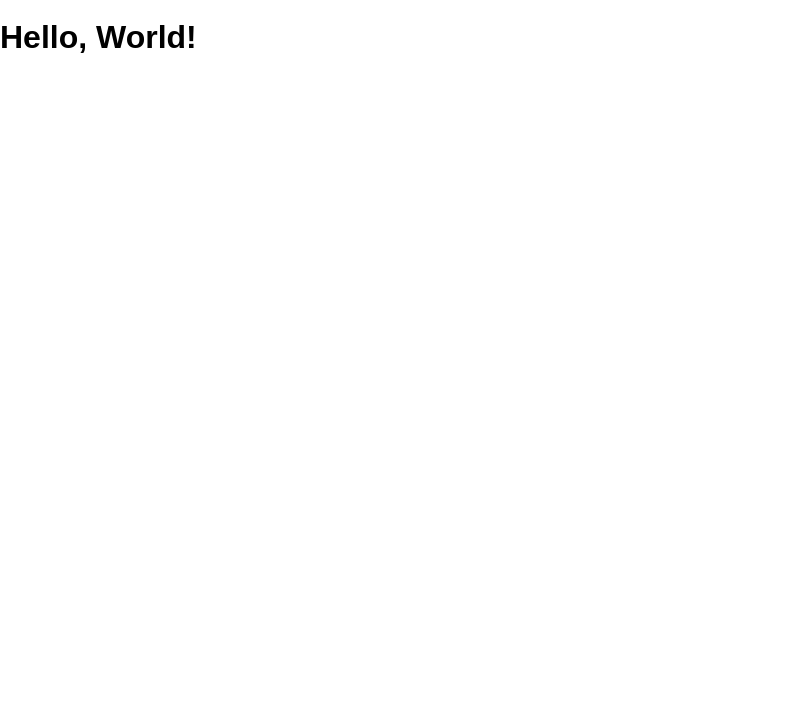
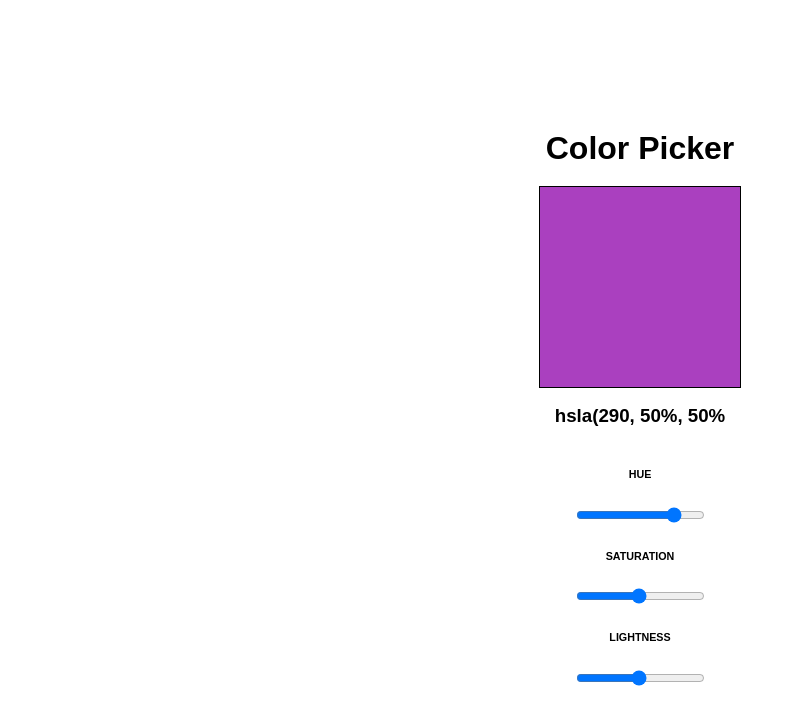
Before and after one commit to KillahBea/color-picker, a website: page public/index.html in a window 1280 px wide. Shown: the whole page, without its empty margins (0-802 px from the left). Drawn offline with Linux system fonts and the light colour scheme.

Commit message:
color picker

```diff
--- a/public/index.html
+++ b/public/index.html
@@ -1,14 +1,25 @@
 <!DOCTYPE html>
 <html>
   <head lang="en">
-    <meta charset="UTF-8">
-    <meta name="viewport" content="width=device-width, initial-scale=1">
+    <meta charset="UTF-8" />
+    <meta name="viewport" content="width=device-width, initial-scale=1" />
     <title>Color Picker</title>
-    <link rel="shortcut icon" href="/favicon.ico">
-    <link rel="stylesheet" href="/screen.css">
+    <link rel="shortcut icon" href="/favicon.ico" />
+    <link rel="stylesheet" href="/screen.css" />
   </head>
   <body>
-    <h1 class='hello-world'></h1>
+    <h1 class="color-picker">Color Picker</h1>
+    <div class="swatch" style="background-color: hsl(170, 55%, 55%)"></div>
+    <h3 class="colorName">Color Name</h3>
+    <form>
+      <h6>HUE</h6>
+      <input name="hue" type="range" min="1" max="360" value="290" />
+      <h6>SATURATION</h6>
+      <input name="sat" type="range" min="1" max="100" value="50" />
+      <h6>LIGHTNESS</h6>
+      <input name="light" type="range" min="1" max="100" value="50" />
+    </form>
+
     <script src="/main.js" charset="utf-8"></script>
   </body>
 </html>
--- a/public/main.js
+++ b/public/main.js
@@ -1,7 +1,40 @@
+let hue = 290
+let sat = 50
+let light = 50
+
+const setColor = () => {
+  document.querySelector('.colorName').textContent = getHSL()
+  const swatch = document.querySelector('.swatch')
+  swatch.style.backgroundColor = getHSL()
+  document.querySelector('.satcolor').style.backgroundColor = getHSL()
+}
+const getHSL = () => {
+  return `hsla(${hue}, ${sat}%, ${light}%`
+}
+
 const main = () => {
-  if (document.querySelector('h1.hello-world')) {
-    document.querySelector('h1.hello-world').textContent = 'Hello, World!'
-  }
+  const hueInput = document.querySelector('input[name=hue]')
+  hueInput.addEventListener('input', () => {
+    hue = hueInput.value
+    console.log(getHSL())
+    setColor()
+  })
+
+  const satInput = document.querySelector('input[name=sat]')
+  satInput.addEventListener('input', () => {
+    sat = satInput.value
+    console.log(getHSL())
+    setColor()
+  })
+
+  const lightInput = document.querySelector('input[name=light]')
+  lightInput.addEventListener('input', () => {
+    light = lightInput.value
+    console.log(getHSL())
+    setColor()
+  })
+
+  setColor()
 }
 
 document.addEventListener('DOMContentLoaded', main)
--- a/public/screen.css
+++ b/public/screen.css
@@ -9,4 +9,17 @@ html {
 body {
   margin: 0;
   min-height: 100%;
+  display: flex;
+  flex-direction: column;
+  justify-content: center;
+  align-items: center;
 }
+
+div.swatch {
+  height: 200px;
+  width: 200px;
+  border: 1px solid black;
+}
+form h6 {
+  text-align: center;
+}
```
